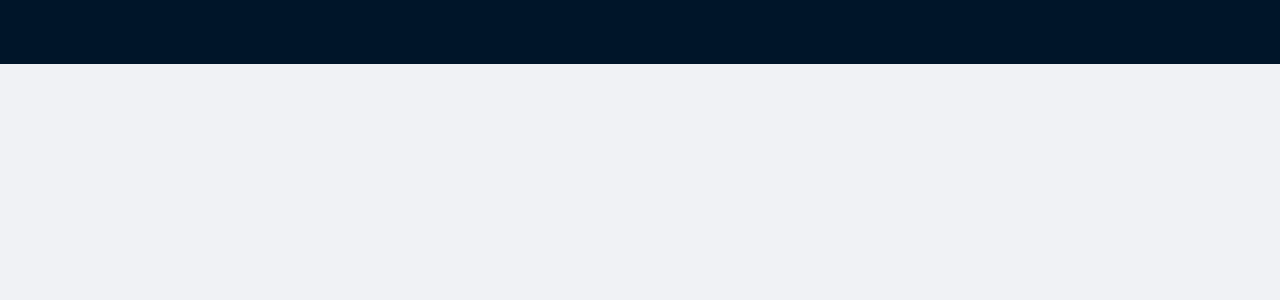
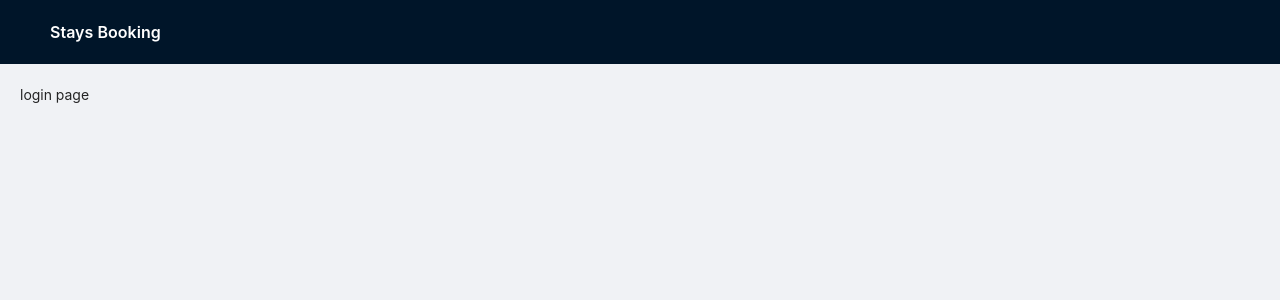
Before and after one commit to QuantumBitstream/staybooking_react, a React (Create React App) app: page / in a window 1280 px wide. Shown: the top 300 px of the page. Built offline with nearby package versions, Linux system fonts and the light colour scheme.

Commit message:
Update App.js

```diff
--- a/src/App.js
+++ b/src/App.js
@@ -1,18 +1,95 @@
-import { Layout,Dropdown, Menu,Button } from "antd";
-import {Useroutlined } from "@ant-design/icons";
-import React from "react"
+import { Layout, Dropdown, Menu, Button } from "antd";
+import { UserOutlined } from "@ant-design/icons";
+import React from "react";
 
-const { Header,Content } = Layout;
+
+const { Header, Content } = Layout;
+
 
 class App extends React.Component {
+  state = {
+    authed: false,
+    asHost: false,
+  };
+
+
+  componentDidMount() {
+    const authToken = localStorage.getItem("authToken");
+    const asHost = localStorage.getItem("asHost") === "true";
+    this.setState({
+      authed: authToken !== null,
+      asHost,
+    });
+  }
+
+
+  handleLoginSuccess = (token, asHost) => {
+    localStorage.setItem("authToken", token);
+    localStorage.setItem("asHost", asHost);
+    this.setState({
+      authed: true,
+      asHost,
+    });
+  };
+
+
+  handleLogOut = () => {
+    localStorage.removeItem("authToken");
+    localStorage.removeItem("asHost");
+    this.setState({
+      authed: false,
+    });
+  };
+
+
+  renderContent = () => {
+    if (!this.state.authed) {
+      return <div>login page</div>;
+    }
+
+
+    if (this.state.asHost) {
+      return <div>host home page</div>;
+    }
+
+
+    return <div>guest home page</div>;
+  };
+
+
+  userMenu = (
+      <Menu>
+        <Menu.Item key="logout" onClick={this.handleLogOut}>
+          Log Out
+        </Menu.Item>
+      </Menu>
+  );
+
+
   render() {
     return (
         <Layout style={{ height: "100vh" }}>
-          <Header></Header>
-          <Content></Content>
+          <Header style={{ display: "flex", justifyContent: "space-between" }}>
+            <div style={{ fontSize: 16, fontWeight: 600, color: "white" }}>
+              Stays Booking
+            </div>
+            {this.state.authed && (
+                <div>
+                  <Dropdown trigger="click" overlay={this.userMenu}>
+                    <Button icon={<UserOutlined />} shape="circle" />
+                  </Dropdown>
+                </div>
+            )}
+          </Header>
+          <Content
+              style={{ height: "calc(100% - 64px)", margin: 20, overflow: "auto" }}
+          >
+            {this.renderContent()}
+          </Content>
         </Layout>
     );
   }
 }
 
+
 export default App;
```
